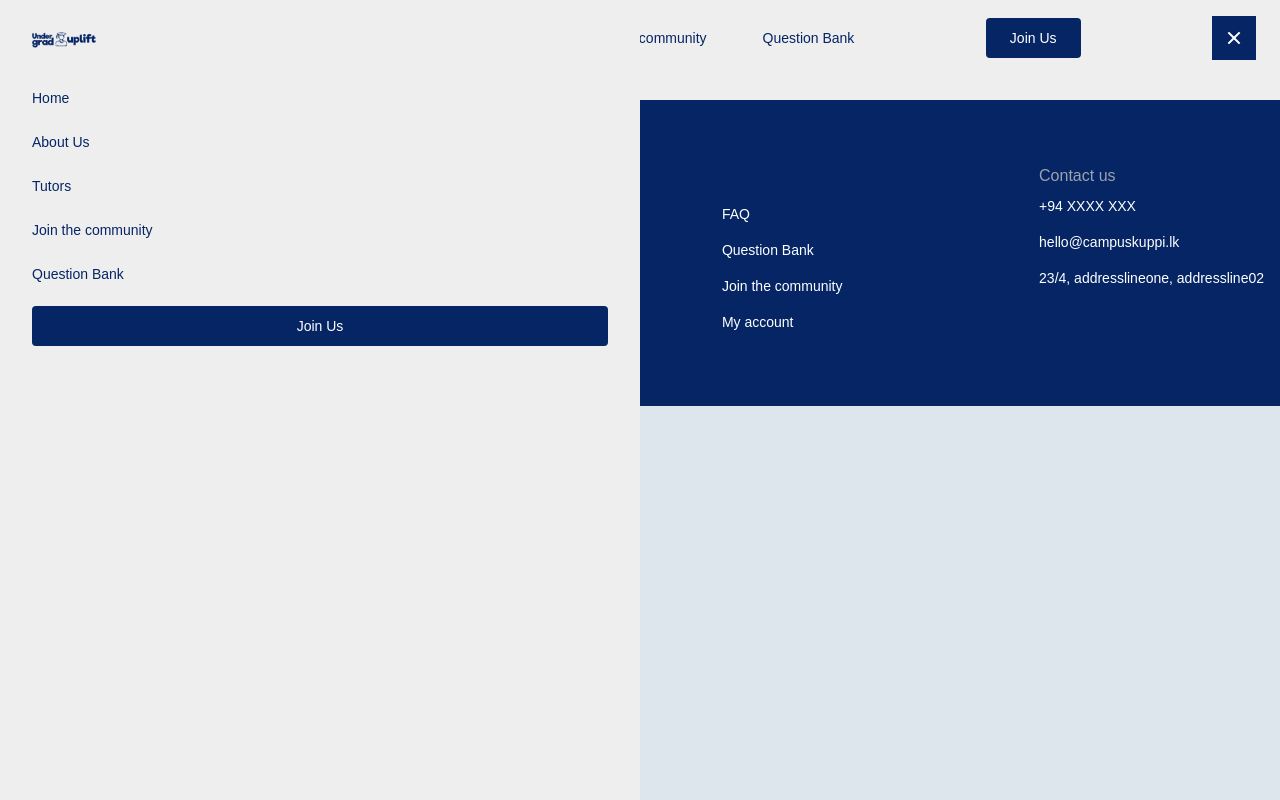
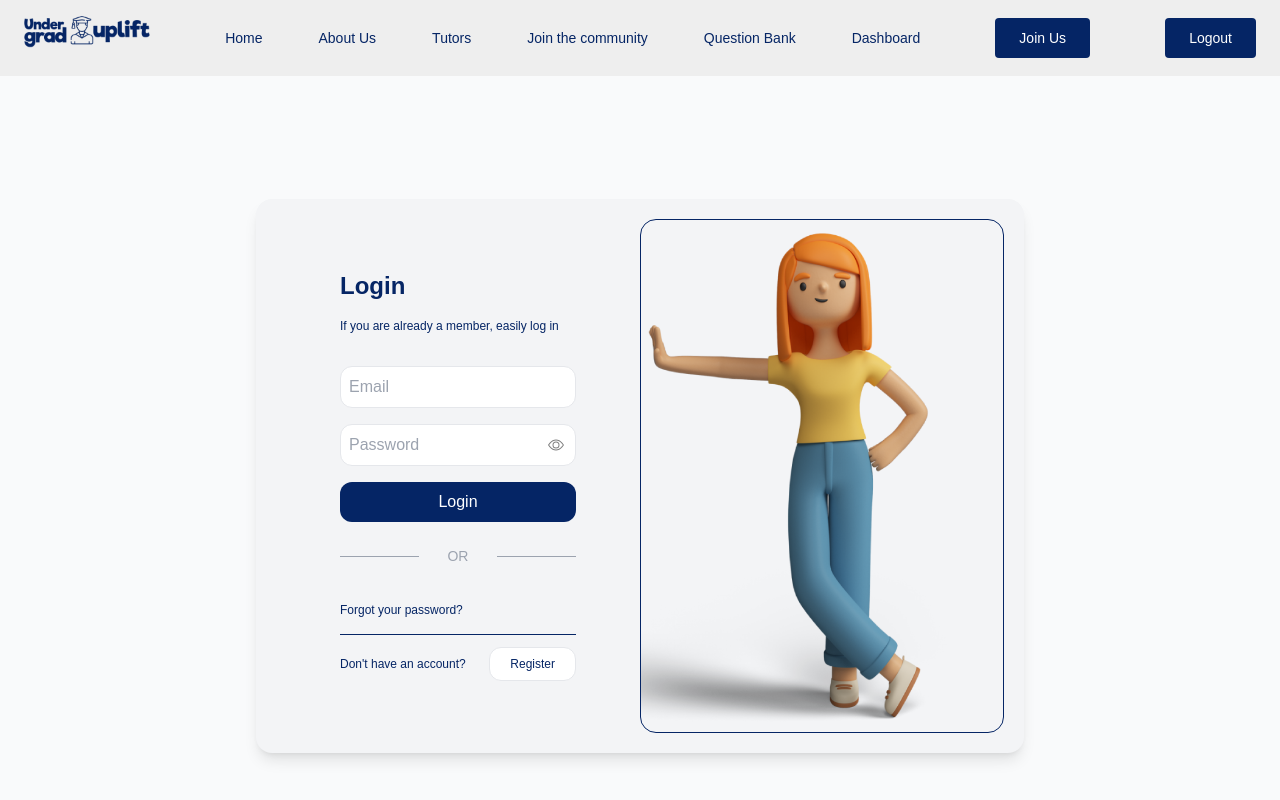
Before and after one commit to AhamedAmhar06/SDGP-SE-66, a React (Vite) app in the folder client/: page /login in a window 1280 px wide. Shown: the top 800 px of the page. Built offline with nearby package versions, Linux system fonts and the light colour scheme; no server answers.

Commit message:
Logout and bugs fixed

```diff
--- a/client/src/App.jsx
+++ b/client/src/App.jsx
@@ -21,16 +21,13 @@ function App () {
       <div className='bg-background'>
 
         <Navbar/>
-        {/* <Login/>  */}
         <Toaster position='bottom-right' toastOptions={{duration: 2000}}/>
       <Routes>
-          <Route path='/' element={<Login/>} />
+          <Route path="/" element={<Home />} />
+          <Route path='/login' element={<Login/>} />
           <Route path='/register' element={<Register/>} />
           {/* <Route path='/about' element={<AboutUs/>} /> */}
-          <Route path="/home" element={<Home />} />
           <Route path='/dashboard' element={<Dashboard/>} />
-
-          <Route path='*' element={<h1>Not Found</h1>} />
       </Routes>
 
         <Footer/>
--- a/client/src/components/MobileNavbar.jsx
+++ b/client/src/components/MobileNavbar.jsx
@@ -1,5 +1,6 @@
 import React from 'react'
 import logo from'../Assets/images/Logo-N.png'
+import { Link } from 'react-router-dom'
 
 const MobileNavbar = ({ setIsMenuOpen}) => {
   return (
@@ -9,7 +10,7 @@ const MobileNavbar = ({ setIsMenuOpen}) => {
 
         <ul>
             <li className="mb-5">
-                <a className="menu-item">Home</a>
+                <Link to='/' className='menu-item'> Home </Link>
             </li>
             <li className="mb-5">
                 <a className="menu-item">About Us</a>
@@ -23,8 +24,18 @@ const MobileNavbar = ({ setIsMenuOpen}) => {
             <li className="mb-5">
                 <a className="menu-item">Question Bank</a>
             </li>
+            <li>
+
+            </li>
         </ul>
-        <button  className="h-10 bg-NavBlue text-white text-sm px-2 rounded hover:bg-blue-700 hover:text-white md:block" >Join Us</button>
+        <Link to={'/login'}>
+              <button className="hidden h-10 px-6 text-sm text-white rounded bg-NavBlue hover:bg-blue-700 hover:text-primary md:block">Logout</button>
+        </Link>
+
+        <Link to={'/login'}>
+            <button  className="h-10 bg-NavBlue text-white text-sm px-2 rounded hover:bg-blue-700 hover:text-white md:block" >Join Us</button>
+        </Link>
+
     </div>
     <div onClick={()=>{
         setIsMenuOpen(false)
--- a/client/src/components/Navbar.jsx
+++ b/client/src/components/Navbar.jsx
@@ -1,31 +1,61 @@
-import React, { useState } from 'react'
-import logo from'../Assets/images/Logo-N.png'
-import{RiMenu4Line,RiCloseFill}from "react-icons/ri";
+import React, { useState, useEffect } from 'react';
+import logo from '../Assets/images/Logo-N.png';
+import { RiMenu4Line } from "react-icons/ri";
 import MobileNavbar from './MobileNavbar';
 import { Link } from 'react-router-dom';
+import axios from 'axios';
+import { toast } from 'react-hot-toast';
 
-const Navbar = () => {
-        const [isMenuOpen ,setIsMenuOpen]=useState(true);
+function Navbar()  {
+  const [isMenuOpen, setIsMenuOpen] = useState(false);
+  const [showButton, setShowButton] = useState(false);
 
-const toggleMenu=()=>{
-    setIsMenuOpen(!isMenuOpen);
-};
+  useEffect(() => {
+    // Function to handle window resize event
+    const handleResize = () => {
+      if (window.innerWidth <= 768) { // You can adjust the threshold according to your requirements
+        setShowButton(true);
+      } else {
+        setShowButton(false);
+      }
+    };
 
+    // Add event listener for window resize
+    window.addEventListener('resize', handleResize);
 
+    // Initial check for window size
+    handleResize();
+
+    // Cleanup function to remove event listener
+    return () => window.removeEventListener('resize', handleResize);
+  }, []);
+
+  //Logout button logic
+  const logoutUser = async () => {
+    try{
+      await axios.get('/logout');
+      toast.success('Logout Successful');
+      window.location.reload();
+    } catch (error) {
+      toast.error('An error occurred. Please try again');
+    }
+  }
 
   return (
     <>
      {isMenuOpen && <MobileNavbar setIsMenuOpen={setIsMenuOpen} />}
-    <div className='bg-background sticky top-0 z-10 '>
-      <nav className='max-w-screen-xl mx-auto py-4 px-6'>
+    <div className='sticky top-0 z-10 bg-background '>
+      <nav className='max-w-screen-xl px-6 py-4 mx-auto'>
         <div className='flex items-center justify-between'>
-            <img src={logo} alt ='logo' className='h-11 w-auto object-contain'/>
+          <Link to='/'>
+            <img src={logo} alt ='logo' className='object-contain w-auto h-11'/>
+          </Link>
             <ul className='hidden md:flex md:gap-14 '>
                 <li>
-                    <Link to='/home' className='menu-item'> Home </Link>
+                  <Link to='/' className='menu-item'> Home </Link>
                 </li>
                 <li>
-                    <a className ="menu-item">About US</a>
+                    <Link to='/about' className='menu-item'> About Us </Link>
                 </li>
                 <li>
                     <a className="menu-item">Tutors</a>
@@ -36,11 +66,25 @@ const toggleMenu=()=>{
                 <li>
                     <a className ="menu-item">Question Bank</a>
                 </li>
+                <li>
+                  <Link to={'/dashboard'} className='menu-item'>Dashboard</Link>
+                </li>
             </ul>
-            <button className="hidden h-10 bg-NavBlue text-white text-sm px-6 rounded hover:bg-blue-700 hover:text-primary md:block">Join Us</button>
-            <button  onClick={()=>{setIsMenuOpen(true)}} className="w-11 h-11 bg-NavBlue text-2xl text-white flex items-center justify-center rounded-md:hidden z-50">
-           {isMenuOpen?<RiCloseFill/> :<RiMenu4Line />}
-           </button>
+            <Link to={'/login'}>
+              <button className="hidden h-10 px-6 text-sm text-white rounded bg-NavBlue hover:bg-blue-700 hover:text-primary md:block">Join Us</button>
+            </Link>
+            {/* <Link to={'/login'}> */}
+              <button onClick={logoutUser} className="hidden h-10 px-6 text-sm text-white rounded bg-NavBlue hover:bg-blue-700 hover:text-primary md:block">Logout</button>
+            {/* </Link> */}
+
+
+            {showButton && !isMenuOpen && // Render the button only when showButton is true and isMenuOpen is false
+              <button onClick={() => { setIsMenuOpen(true) }} className="z-50 flex items-center justify-center text-2xl text-white w-11 h-11 bg-NavBlue rounded-md:hidden">
+                <RiMenu4Line />
+              </button>
+            }
+
+
         </div>
       </nav>
     </div>
--- a/client/src/pages/Dashboard.jsx
+++ b/client/src/pages/Dashboard.jsx
@@ -3,6 +3,7 @@ import { UndergradContext } from "../context/undergradContext"
 
 export default function Dashboard() {
     const {undergrad} = useContext(UndergradContext);
+
   return (
     <div>
         <center><h1>Dashboard</h1>
--- a/client/src/pages/Login.jsx
+++ b/client/src/pages/Login.jsx
@@ -31,6 +31,7 @@ function Login  ()  {
         setData({})
         toast.success('Login Successfull. Welcome!')
         navigate('/dashboard')
+        window.location.reload();
       }
     } catch (error) {
 
```
Also changed, not shown: 2 other files (tests, documents, lock files or other folders).
